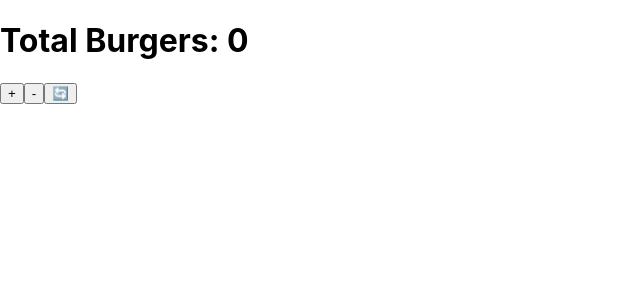
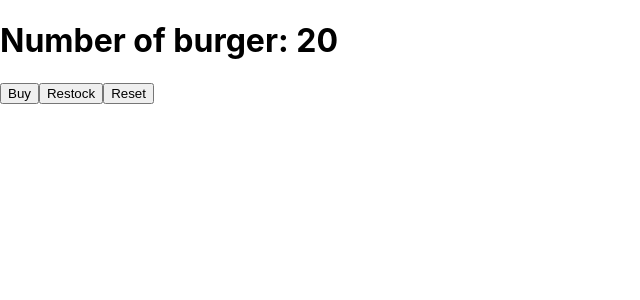
Before and after one commit to sadrilamin1999/react-basic, a React (Create React App) app in the folder use-reducer/: page / in a window 1280 px wide. Shown: the top 300 px of the page, without its empty margins (0-640 px from the left). Built offline with nearby package versions, Linux system fonts and the light colour scheme.

Commit message:
use reducer added

```diff
--- a/use-reducer/src/App.js
+++ b/use-reducer/src/App.js
@@ -1,23 +1,28 @@
-import React, { useState } from "react";
+import { useReducer } from "react";
+
+const initialState = 20;
+
+const reducer = (state, action) => {
+  switch (action) {
+    case "buy":
+      return state - 1;
+    case "restock":
+      return state + 1;
+    case "reset":
+      return initialState;
+    default:
+      return state;
+  }
+};
 
 const App = () => {
-  const [burger, setBurger] = useState(0);
-
-  const handleIncrement = () => {
-    setBurger((prevBurger) => prevBurger + 1);
-  };
-  const handleDecrement = () => {
-    setBurger((prevBurger) => prevBurger - 1);
-  };
-  const handleReset = () => {
-    setBurger(0);
-  };
+  const [numberOfBurger, dispatch] = useReducer(reducer, initialState);
   return (
     <div>
-      <h1>Total Burgers: {burger}</h1>
-      <button onClick={handleIncrement}>+</button>
-      <button onClick={handleDecrement}>-</button>
-      <button onClick={handleReset}>🔄</button>
+      <h1>Number of burger: {numberOfBurger}</h1>
+      <button onClick={() => dispatch("buy")}>Buy</button>
+      <button onClick={() => dispatch("restock")}>Restock</button>
+      <button onClick={() => dispatch("reset")}>Reset</button>
     </div>
   );
 };
```
